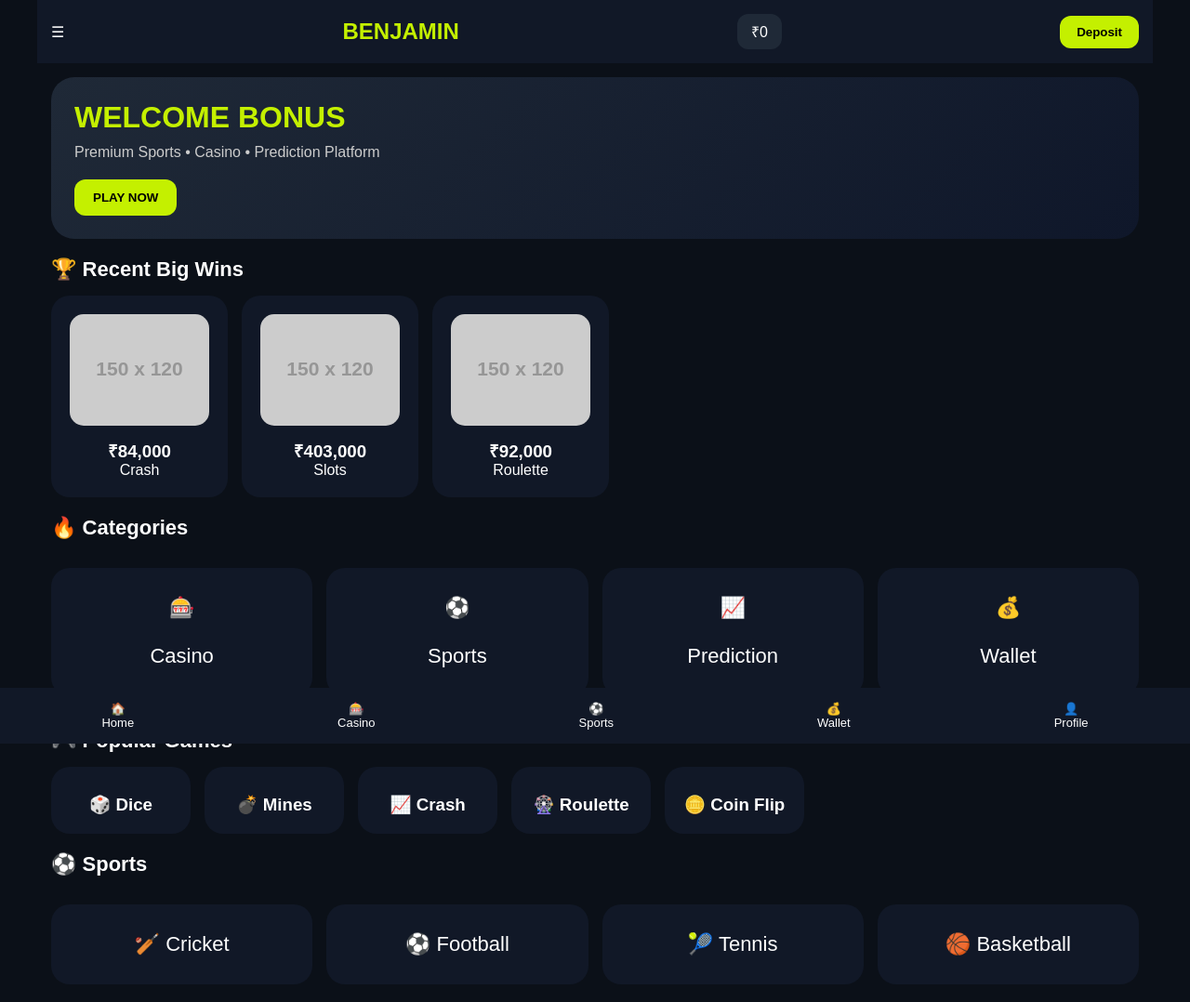
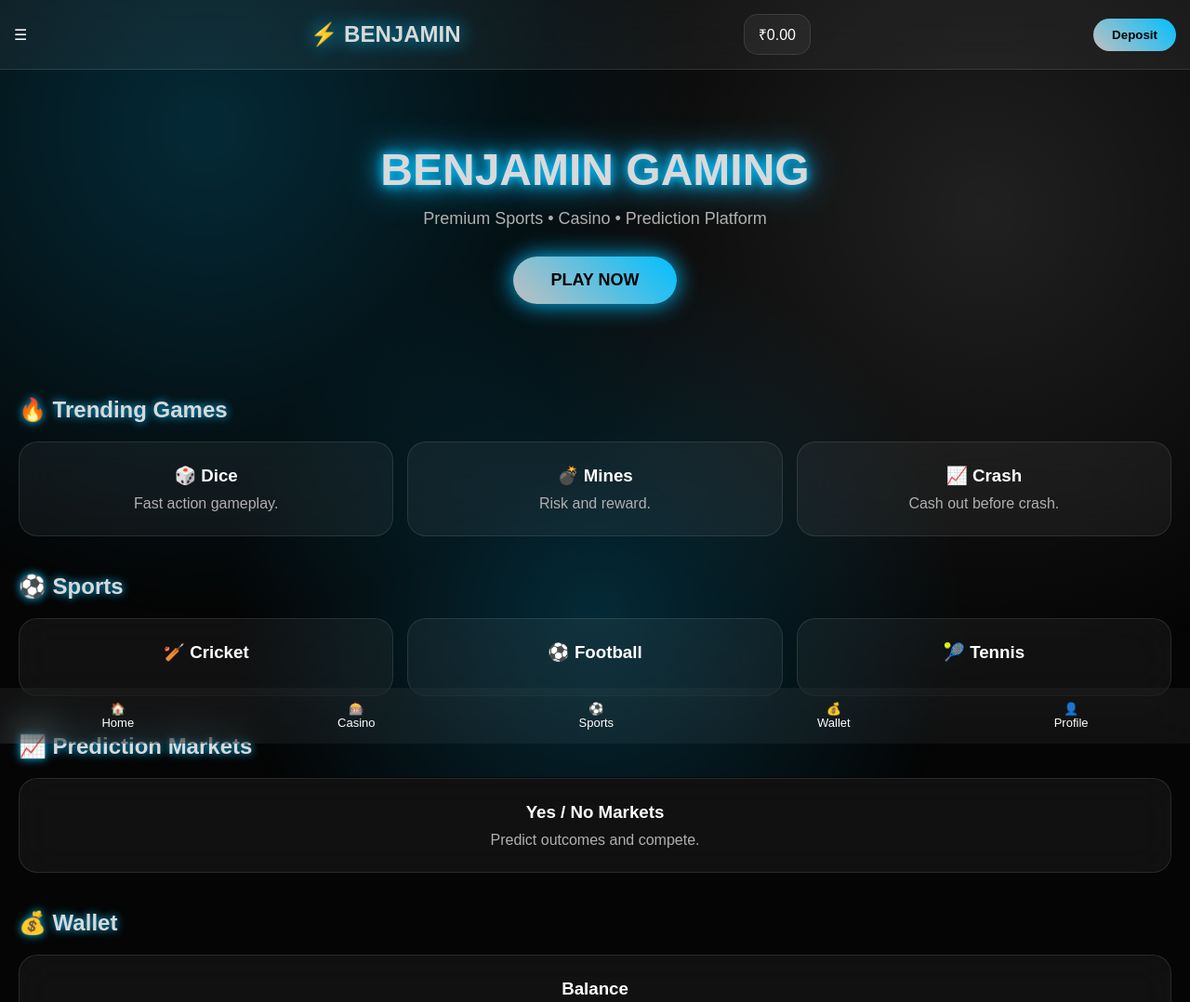
Before and after one commit to benjaminshaw11/Benjamin-Shaw-Gaming, a plain HTML site: page index.html in a window 1280 px wide. Shown: the top 1078 px of the page at 93% size. Drawn offline with Linux system fonts and the light colour scheme; placeholder pictures from the web are drawn by us.

Commit message:
Update index.html

```diff
--- a/index.html
+++ b/index.html
@@ -6,7 +6,6 @@
 <title>Benjamin Gaming</title>
 
 <style>
-
 *{
     margin:0;
     padding:0;
@@ -15,120 +14,141 @@
 }
 
 body{
-    background:#0B1018;
+    background:#050505;
     color:white;
+    overflow-x:hidden;
     padding-bottom:90px;
 }
 
-/* Top Bar */
+/* Animated background */
+body::before{
+    content:"";
+    position:fixed;
+    inset:0;
+    background:
+    radial-gradient(circle at 20% 20%, rgba(0,191,255,0.20), transparent 40%),
+    radial-gradient(circle at 80% 30%, rgba(192,192,192,0.15), transparent 40%),
+    radial-gradient(circle at 50% 80%, rgba(0,191,255,0.20), transparent 40%);
+    animation: glow 8s infinite alternate;
+    z-index:-1;
+}
 
-.topbar{
-    display:flex;
-    align-items:center;
-    justify-content:space-between;
-    padding:15px;
-    background:#111827;
+@keyframes glow{
+    from{transform:scale(1);}
+    to{transform:scale(1.1);}
+}
+
+/* Header */
+
+.header{
     position:sticky;
     top:0;
-    z-index:1000;
+    z-index:100;
+    display:flex;
+    justify-content:space-between;
+    align-items:center;
+    padding:15px;
+    background:rgba(255,255,255,0.05);
+    backdrop-filter:blur(20px);
+    border-bottom:1px solid rgba(255,255,255,0.1);
 }
 
 .logo{
-    color:#C4F000;
     font-size:24px;
+    font-weight:bold;
+    color:#D9D9D9;
+    text-shadow:0 0 20px #00BFFF;
+}
+
+.wallet{
+    background:rgba(255,255,255,0.05);
+    padding:10px 15px;
+    border-radius:15px;
+    border:1px solid rgba(255,255,255,0.1);
+}
+
+.deposit-btn{
+    background:linear-gradient(45deg,#C0C0C0,#00BFFF);
+    color:black;
+    border:none;
+    padding:10px 20px;
+    border-radius:30px;
     font-weight:bold;
 }
 
-.wallet{
-    background:#1F2937;
-    padding:8px 15px;
-    border-radius:12px;
+/* Hero */
+
+.hero{
+    text-align:center;
+    padding:80px 20px;
 }
 
-.deposit{
-    background:#C4F000;
-    color:black;
-    border:none;
-    padding:10px 18px;
-    border-radius:12px;
-    font-weight:bold;
+.hero h1{
+    font-size:48px;
+    color:#D9D9D9;
+    text-shadow:
+    0 0 10px #00BFFF,
+    0 0 20px #00BFFF,
+    0 0 40px #00BFFF;
 }
 
-/* Banner */
-
-.banner{
-    margin:15px;
-    padding:25px;
-    border-radius:25px;
-    background:linear-gradient(135deg,#1F2937,#0F172A);
-    text-align:left;
+.hero p{
+    margin-top:15px;
+    color:#B0B0B0;
+    font-size:18px;
 }
 
-.banner h1{
-    color:#C4F000;
-    margin-bottom:10px;
-}
-
-.banner p{
-    color:#ccc;
-    margin-bottom:20px;
-}
-
-.banner button{
-    background:#C4F000;
+.play-btn{
+    margin-top:30px;
+    padding:15px 40px;
+    border:none;
+    border-radius:40px;
+    background:linear-gradient(45deg,#C0C0C0,#00BFFF);
     color:black;
-    border:none;
-    padding:12px 20px;
-    border-radius:12px;
+    font-size:18px;
     font-weight:bold;
+    box-shadow:0 0 25px #00BFFF;
 }
 
 /* Sections */
 
-.section-title{
-    margin:20px 15px 15px;
-    font-size:22px;
+.section{
+    padding:20px;
 }
 
-.scroll{
-    display:flex;
-    overflow-x:auto;
+.section-title{
+    margin-bottom:20px;
+    color:#D9D9D9;
+    text-shadow:0 0 10px #00BFFF;
+}
+
+.grid{
+    display:grid;
+    grid-template-columns:repeat(auto-fit,minmax(160px,1fr));
     gap:15px;
-    padding:0 15px;
 }
 
 .card{
-    min-width:150px;
-    background:#111827;
+    background:rgba(255,255,255,0.05);
+    backdrop-filter:blur(20px);
+    border:1px solid rgba(255,255,255,0.1);
     border-radius:20px;
-    padding:20px;
+    padding:25px;
     text-align:center;
+    transition:0.3s;
 }
 
-.card img{
-    width:100%;
-    border-radius:15px;
+.card:hover{
+    transform:translateY(-5px);
+    box-shadow:0 0 20px rgba(0,191,255,0.4);
 }
 
 .card h3{
-    margin-top:10px;
+    margin-bottom:10px;
 }
 
-/* Category Grid */
-
-.grid{
-    display:grid;
-    grid-template-columns:1fr 1fr;
-    gap:15px;
-    padding:15px;
-}
-
-.category{
-    background:#111827;
-    border-radius:20px;
-    padding:30px 15px;
-    text-align:center;
-    font-size:22px;
+.card p{
+    color:#B0B0B0;
 }
 
 /* Bottom Navigation */
@@ -138,7 +158,8 @@ body{
     bottom:0;
     left:0;
     width:100%;
-    background:#111827;
+    background:rgba(255,255,255,0.05);
+    backdrop-filter:blur(20px);
     display:flex;
     justify-content:space-around;
     padding:15px 0;
@@ -151,150 +172,114 @@ body{
     font-size:13px;
 }
 
-/* Desktop */
+/* Mobile */
 
-@media(min-width:768px){
-
-    .container{
-        max-width:1200px;
-        margin:auto;
+@media(max-width:768px){
+    .hero h1{
+        font-size:34px;
     }
 
-    .grid{
-        grid-template-columns:repeat(4,1fr);
+    .header{
+        flex-wrap:wrap;
+        gap:10px;
     }
 }
-
 </style>
 </head>
 
 <body>
 
-<div class="container">
-
-<div class="topbar">
+<div class="header">
     <div>☰</div>
-    <div class="logo">BENJAMIN</div>
-    <div class="wallet">₹0</div>
-    <button class="deposit">Deposit</button>
+    <div class="logo">⚡ BENJAMIN</div>
+    <div class="wallet">₹0.00</div>
+    <button class="deposit-btn">Deposit</button>
 </div>
 
-<div class="banner">
-    <h1>WELCOME BONUS</h1>
+<div class="hero">
+    <h1>BENJAMIN GAMING</h1>
     <p>Premium Sports • Casino • Prediction Platform</p>
-    <button>PLAY NOW</button>
+
+    <button class="play-btn">
+        PLAY NOW
+    </button>
 </div>
 
-<h2 class="section-title">🏆 Recent Big Wins</h2>
-
-<div class="scroll">
-
-    <div class="card">
-        <img src="https://via.placeholder.com/150x120">
-        <h3>₹84,000</h3>
-        <p>Crash</p>
-    </div>
-
-    <div class="card">
-        <img src="https://via.placeholder.com/150x120">
-        <h3>₹403,000</h3>
-        <p>Slots</p>
-    </div>
-
-    <div class="card">
-        <img src="https://via.placeholder.com/150x120">
-        <h3>₹92,000</h3>
-        <p>Roulette</p>
-    </div>
-
-</div>
-
-<h2 class="section-title">🔥 Categories</h2>
+<div class="section">
+    <h2 class="section-title">🔥 Trending Games</h2>
 
     <div class="grid">
 
-    <div class="category">
-        🎰<br><br>Casino
-    </div>
-
-    <div class="category">
-        ⚽<br><br>Sports
-    </div>
-
-    <div class="category">
-        📈<br><br>Prediction
-    </div>
-
-    <div class="category">
-        💰<br><br>Wallet
-    </div>
-
-</div>
-
-<h2 class="section-title">🎮 Popular Games</h2>
-
-<div class="scroll">
-
         <div class="card">
             <h3>🎲 Dice</h3>
+            <p>Fast action gameplay.</p>
         </div>
 
         <div class="card">
             <h3>💣 Mines</h3>
+            <p>Risk and reward.</p>
         </div>
 
         <div class="card">
             <h3>📈 Crash</h3>
-    </div>
-
-    <div class="card">
-        <h3>🎡 Roulette</h3>
-    </div>
-
-    <div class="card">
-        <h3>🪙 Coin Flip</h3>
+            <p>Cash out before crash.</p>
         </div>
 
     </div>
+</div>
 
+<div class="section">
     <h2 class="section-title">⚽ Sports</h2>
 
     <div class="grid">
 
-    <div class="category">🏏 Cricket</div>
+        <div class="card">
+            <h3>🏏 Cricket</h3>
+        </div>
 
-    <div class="category">⚽ Football</div>
+        <div class="card">
+            <h3>⚽ Football</h3>
+        </div>
 
-    <div class="category">🎾 Tennis</div>
-
-    <div class="category">🏀 Basketball</div>
-
+        <div class="card">
+            <h3>🎾 Tennis</h3>
         </div>
 
     </div>
+</div>
+
+<div class="section">
+    <h2 class="section-title">📈 Prediction Markets</h2>
+
+    <div class="grid">
+
+        <div class="card">
+            <h3>Yes / No Markets</h3>
+            <p>Predict outcomes and compete.</p>
+        </div>
+
+    </div>
+</div>
+
+<div class="section">
+    <h2 class="section-title">💰 Wallet</h2>
+
+    <div class="grid">
+
+        <div class="card">
+            <h3>Balance</h3>
+            <p>₹0.00</p>
+        </div>
+
+    </div>
+</div>
 
 <div class="bottom-nav">
-
-<a href="index.html">
-🏠<br>Home
-</a>
-
-<a href="casino.html">
-🎰<br>Casino
-</a>
-
-<a href="sports.html">
-⚽<br>Sports
-</a>
-
-<a href="wallet.html">
-💰<br>Wallet
-</a>
-
-<a href="login.html">
-👤<br>Profile
-</a>
-
+    <a href="index.html">🏠<br>Home</a>
+    <a href="casino.html">🎰<br>Casino</a>
+    <a href="sports.html">⚽<br>Sports</a>
+    <a href="wallet.html">💰<br>Wallet</a>
+    <a href="login.html">👤<br>Profile</a>
 </div>
 
 </body>
```
Lines whose indentation alone changed are shown as unchanged.
